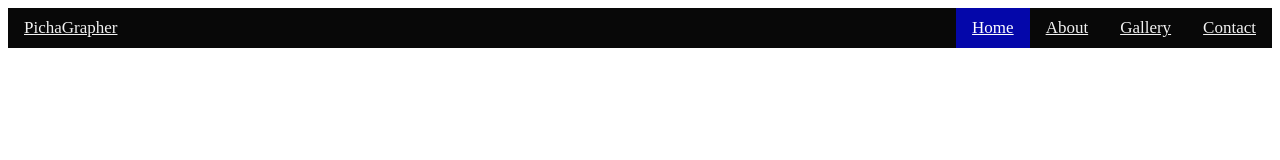
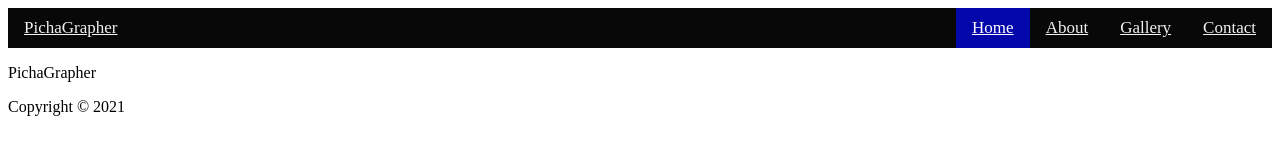
Before and after one commit to sling254/Photography-website, a plain HTML site: page index.html in a window 1280 px wide. Drawn offline with Linux system fonts and the light colour scheme.

Commit message:
added the footer

```diff
--- a/index.html
+++ b/index.html
@@ -20,5 +20,12 @@
     </header>
     <!--End of the navbar-->
 
+    <!--Start of the footer-->
+    <footer id="footer" class="footer">
+        <p>PichaGrapher</p>
+        <p>Copyright &#169; 2021 </p>
+    </footer>
+    <!--End of the footer-->
+
 </body>
 </html>
```
